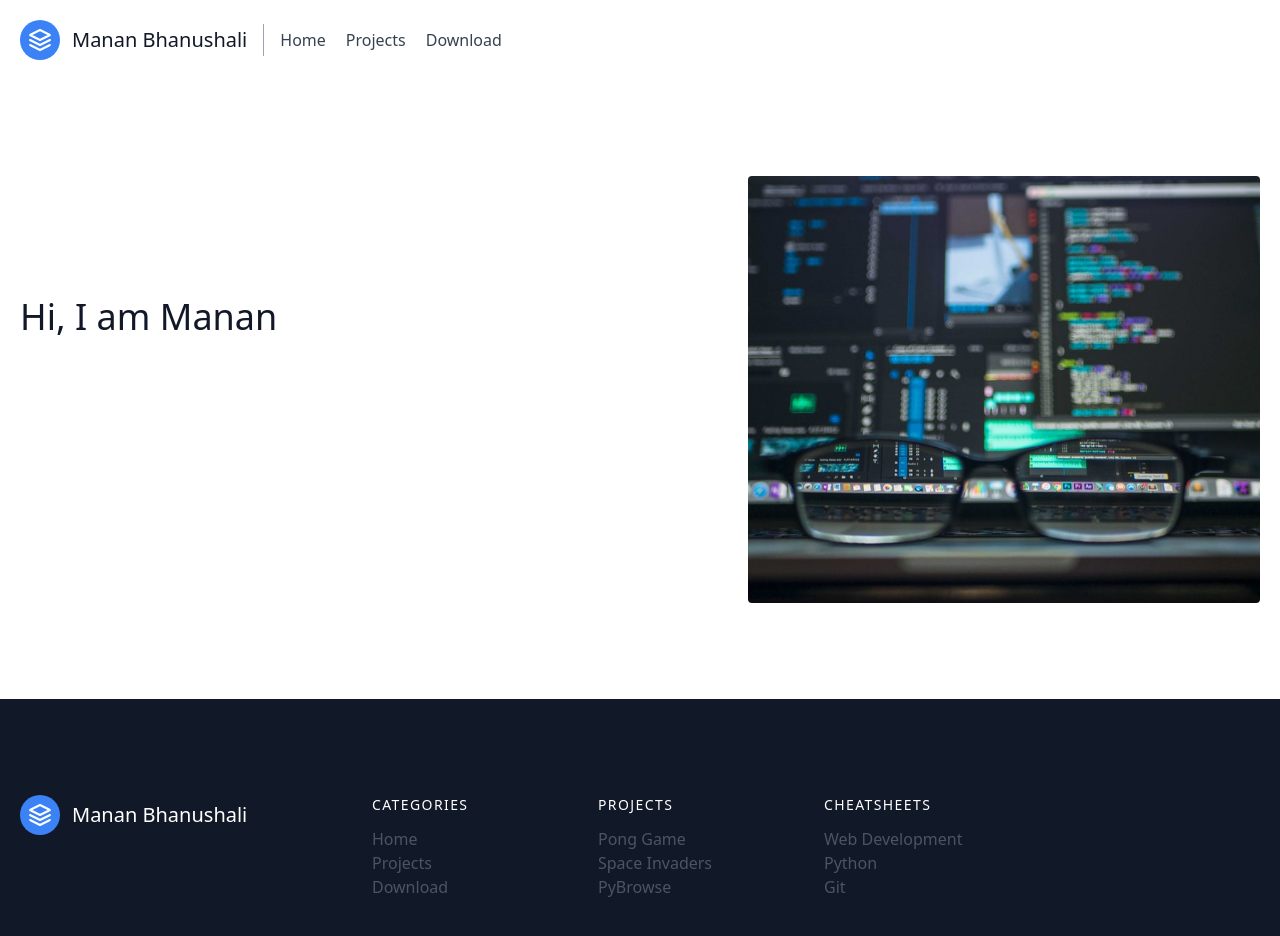
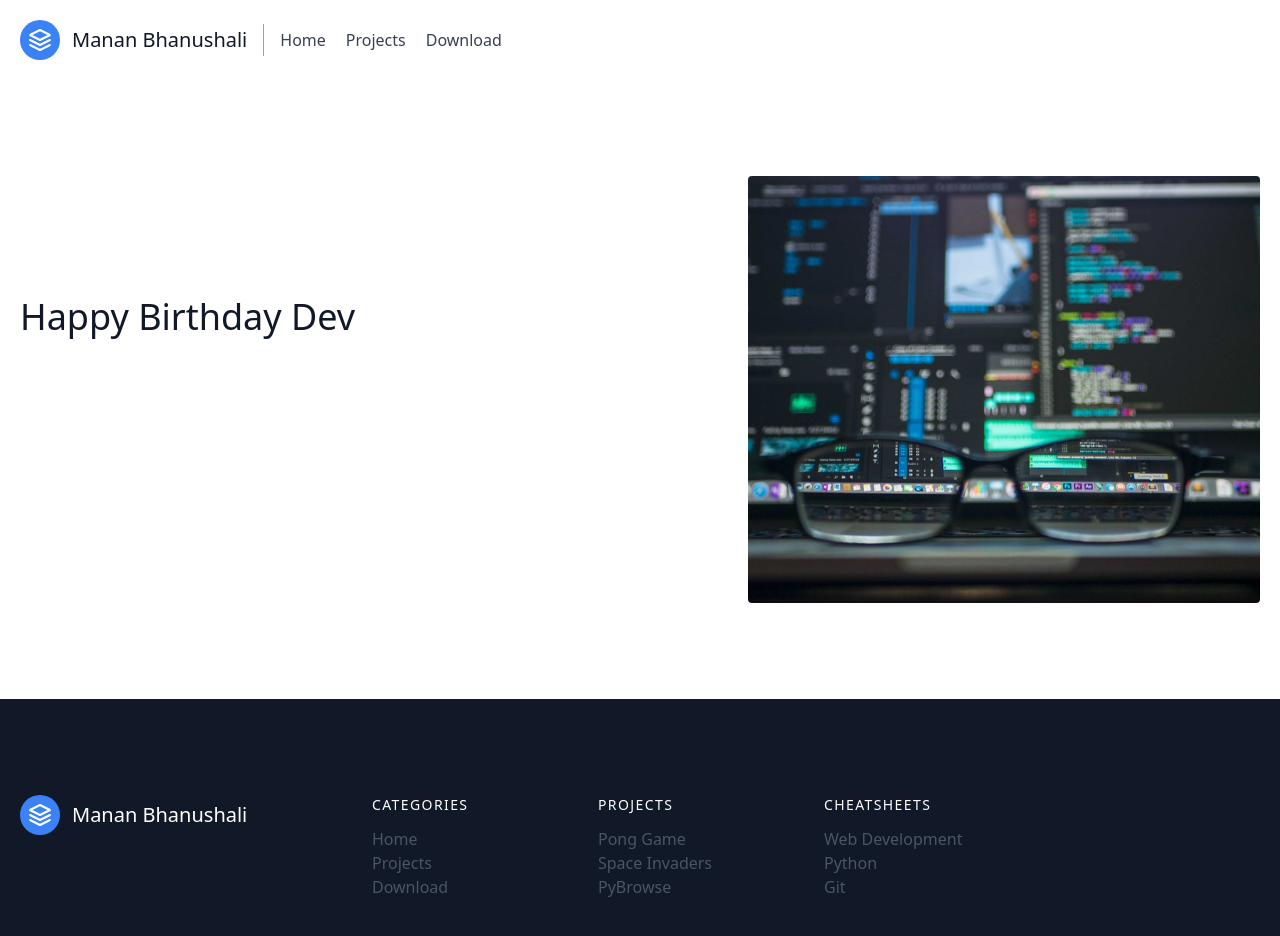
Before and after one commit to BhanushaliManan/BhanushaliManan.github.io, a plain HTML site: page index.html in a window 1280 px wide. Drawn offline with nearby package versions, Linux system fonts and the light colour scheme.

Commit message:
Update index.html

```diff
--- a/index.html
+++ b/index.html
@@ -21,7 +21,7 @@
         <div class="container mx-auto flex px-5 py-24 md:flex-row flex-col items-center">
             <div
                 class="lg:flex-grow md:w-1/2 lg:pr-24 md:pr-16 flex flex-col md:items-start md:text-left mb-16 md:mb-0 items-center text-center">
-                <h1 class="title-font sm:text-4xl text-3xl mb-4 font-medium text-gray-900">Hi, I am Manan
+                <h1 class="title-font sm:text-4xl text-3xl mb-4 font-medium text-gray-900">Happy Birthday Dev
                     <br class="hidden lg:inline-block">
                 </h1>
 
```
